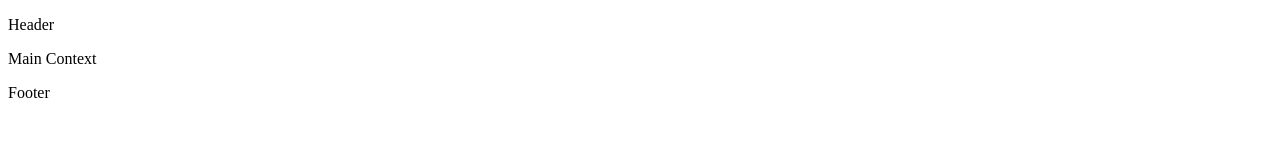
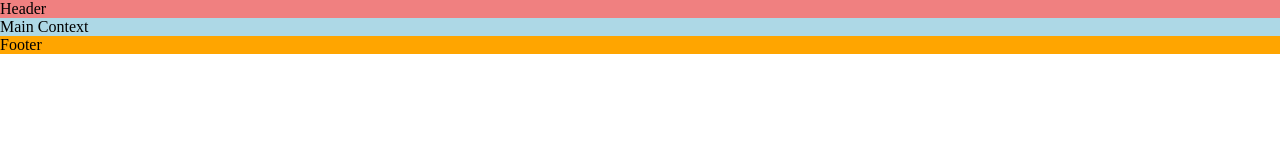
Before and after one commit to n-ste/love-running, a plain HTML site: page index.html in a window 1280 px wide. Drawn offline with Linux system fonts and the light colour scheme.

Commit message:
stylesheet added to workspace with *, header, maine and foter styles started

```diff
--- /dev/null
+++ b/assets/css/style.css
@@ -0,0 +1,18 @@
+/* OVerride default browser styles */
+* {
+    padding: 0;
+    margin: 0;
+    box-sizing: border-box;
+}
+/* Header */
+header {
+    background-color: lightcoral;
+}
+/* Main */
+main {
+    background-color: lightblue;
+}
+/* Footer */
+footer {
+    background-color: orange;
+}
--- a/index.html
+++ b/index.html
@@ -14,6 +14,9 @@
     <!-- Metatags for search engines -->
      <meta name="description" content="Love Running. Club for runners in Dublin, Ireland. Urban running, trail running. Dublin Docklands and Phoenix Park.">
      <meta name=":keywords" content="love running, run, running club, Dublin, Ireland, sport, exercise">
+
+     <!-- Stylesheet -->
+      <link rel="stylesheet" href="assets/css/style.css"
 
 </head>
 
```
Also changed, not shown: favicon-zip/about.txt (renamed from assets/favicon-zip/about.txt), favicon-zip/android-chrome-192x192.png (renamed from assets/favicon-zip/android-chrome-192x192.png), favicon-zip/android-chrome-512x512.png (renamed from assets/favicon-zip/android-chrome-512x512.png), favicon-zip/apple-touch-icon.png (renamed from assets/favicon-zip/apple-touch-icon.png), favicon-zip/favicon-16x16.png (renamed from assets/favicon-zip/favicon-16x16.png), favicon-zip/favicon-32x32.png (renamed from assets/favicon-zip/favicon-32x32.png), favicon-zip/favicon.ico (renamed from assets/favicon-zip/favicon.ico), favicon-zip/site.webmanifest (renamed from assets/favicon-zip/site.webmanifest).
